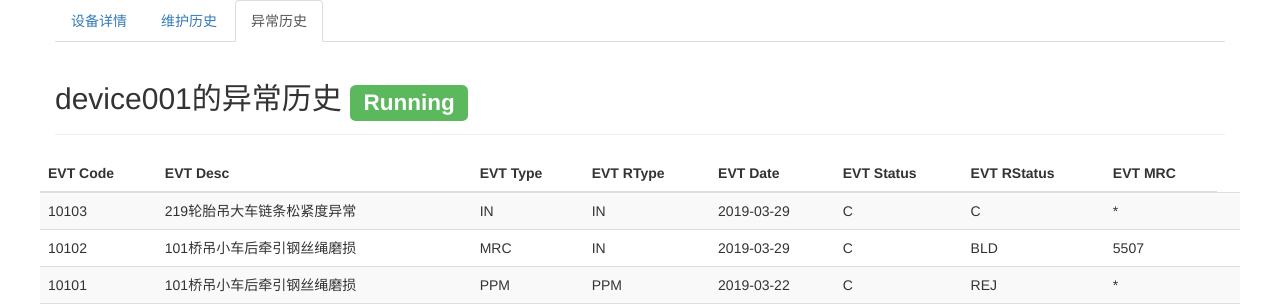
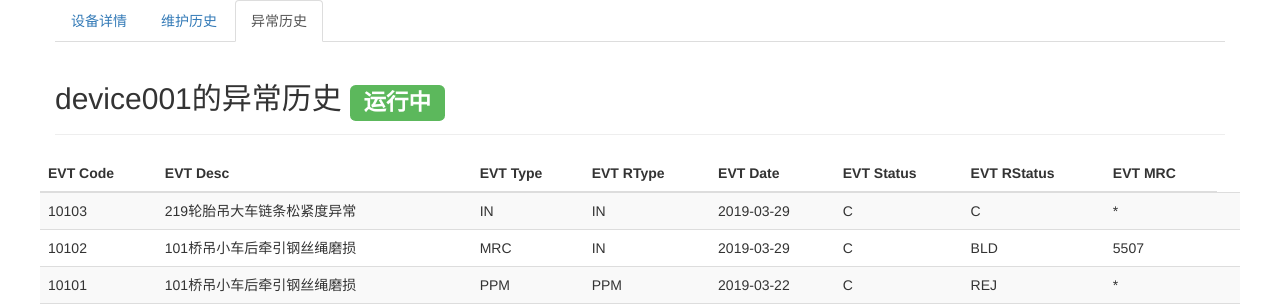
Before and after one commit to godmoves/device_management, a Django app: page /devman/001/error/ in a window 1280 px wide. Shown: the part 50-358 px from the top of the page. Run offline with Django 3.2, Linux system fonts and the light colour scheme; data comes from the database, SQL or seed files in the repository; some libraries are stand-ins or nearby versions.

Commit message:
fix device management page, change language to zh-Hans

```diff
--- a/devman/templates/devman/error.html
+++ b/devman/templates/devman/error.html
@@ -67,13 +67,13 @@
           <script type="text/javascript">
             function display_device_status(status) {
               if (status == "running") {
-                document.write("<span class='label label-success'>Running</span>")
+                document.write("<span class='label label-success'>运行中</span>")
               } else if (status == "error") {
-                document.write("<span class='label label-danger'>Error</span>")
+                document.write("<span class='label label-danger'>异常</span>")
               } else if (status == "repairing") {
-                document.write("<span class='label label-info'>Repairing</span>")
+                document.write("<span class='label label-info'>修理中</span>")
               } else {
-                document.write("<span class='label label-default'>Stop</span>")
+                document.write("<span class='label label-default'>停止</span>")
               }
             }
 
--- a/devman/templates/devman/plan.html
+++ b/devman/templates/devman/plan.html
@@ -141,7 +141,6 @@
                   window.chartColors.blue,
                   window.chartColors.yellow,
                   window.chartColors.red,
-                  // window.chartColors.orange,
                 ],
                 label: 'Planned Job Completion Rate'
               }],
--- a/gradpro/settings.py
+++ b/gradpro/settings.py
@@ -104,7 +104,7 @@ AUTH_PASSWORD_VALIDATORS = [
 # Internationalization
 # https://docs.djangoproject.com/en/2.1/topics/i18n/
 
-LANGUAGE_CODE = 'en-us'
+LANGUAGE_CODE = 'zh-Hans'
 
 TIME_ZONE = 'UTC'
 
```
